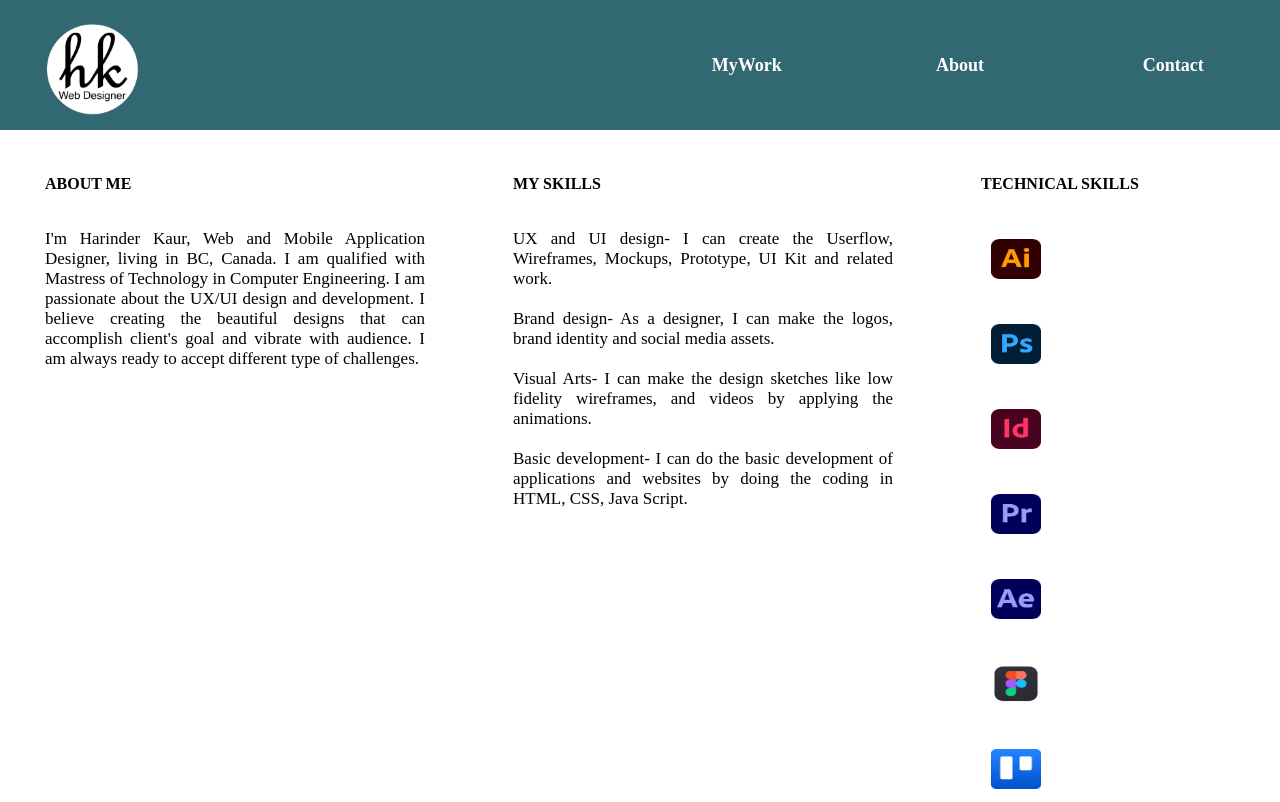
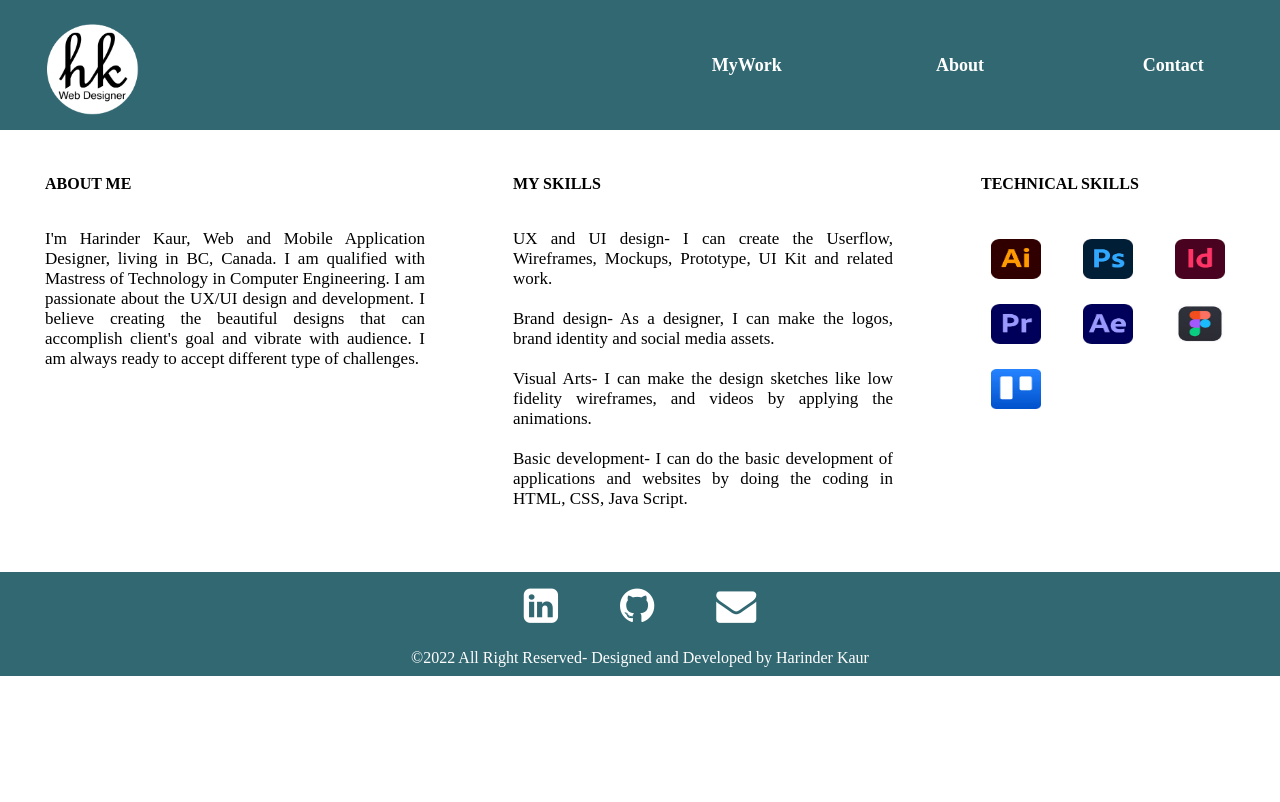
Before and after one commit to KaurHarinder/portfolio, a plain HTML site: page pages/about.html in a window 1280 px wide. Shown: the top 802 px of the page. Drawn offline with Linux system fonts and the light colour scheme.

Commit message:
Update about.html

```diff
--- a/pages/about.html
+++ b/pages/about.html
@@ -62,13 +62,13 @@
     <p class="ab1">
          TECHNICAL SKILLS<br><br><br>
          <a class="art">
-        <img src="../img/ill.png" class="skill"> <br><br>
-            <img src="../img/photo.png" class="skill"><br><br>
-            <img src="../img/in.png" class="skill"><br><br>
-            <img src="../img/pr.png" class="skill"><br><br>
-            <img src="../img/after.png" class="skill"><br><br>
-            <img src="../img/figma.jpg" class="skill"><br><br>
-            <img src="../img/trello.jpg" class="skill"><br><br>
+        <img src="../img/ill.png" class="skill">
+            <img src="../img/photo.png" class="skill">
+            <img src="../img/in.png" class="skill">
+            <img src="../img/pr.png" class="skill">
+            <img src="../img/after.png" class="skill">
+            <img src="../img/figma.jpg" class="skill">
+            <img src="../img/trello.jpg" class="skill">
          </a>
     </p>
     </div><br>
```
